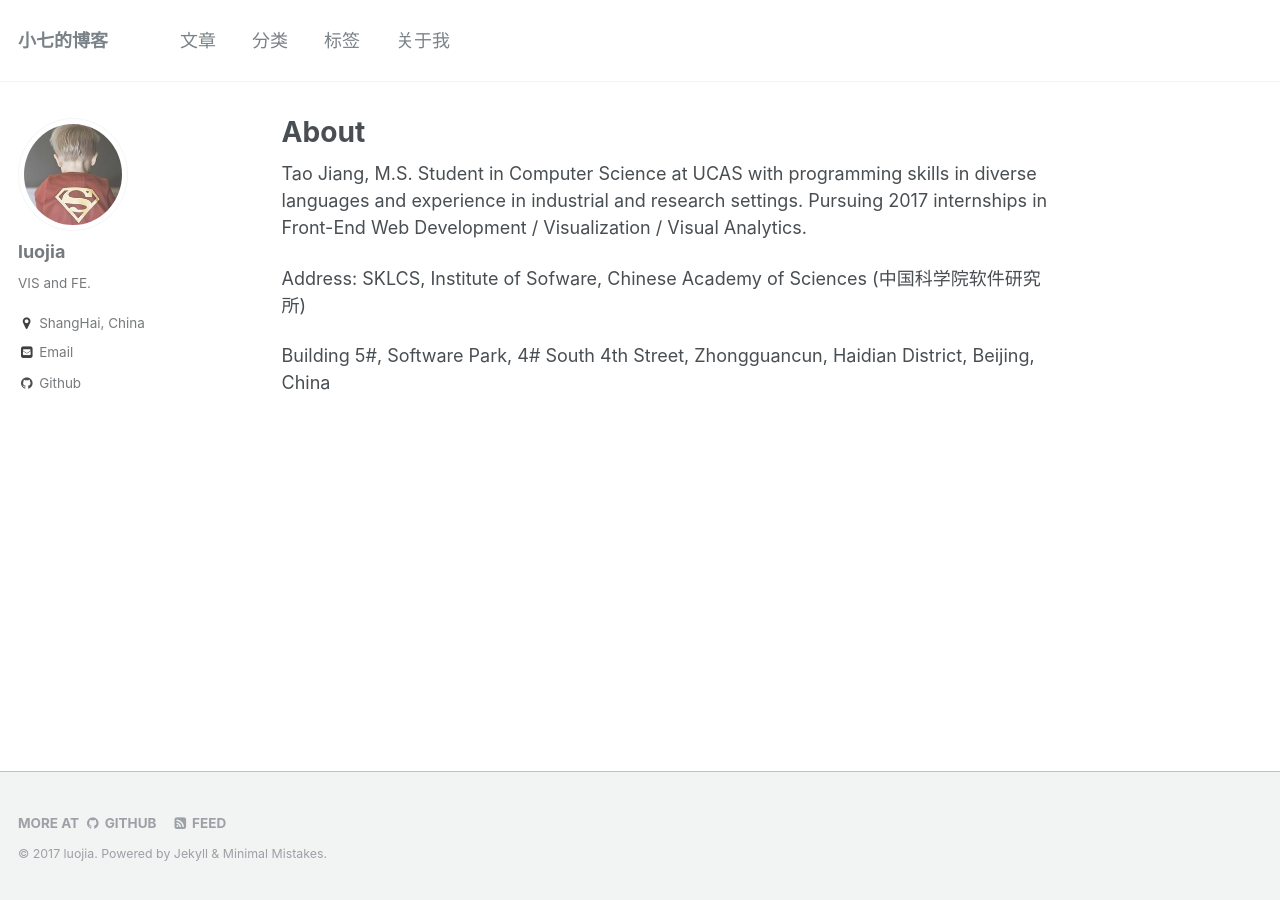
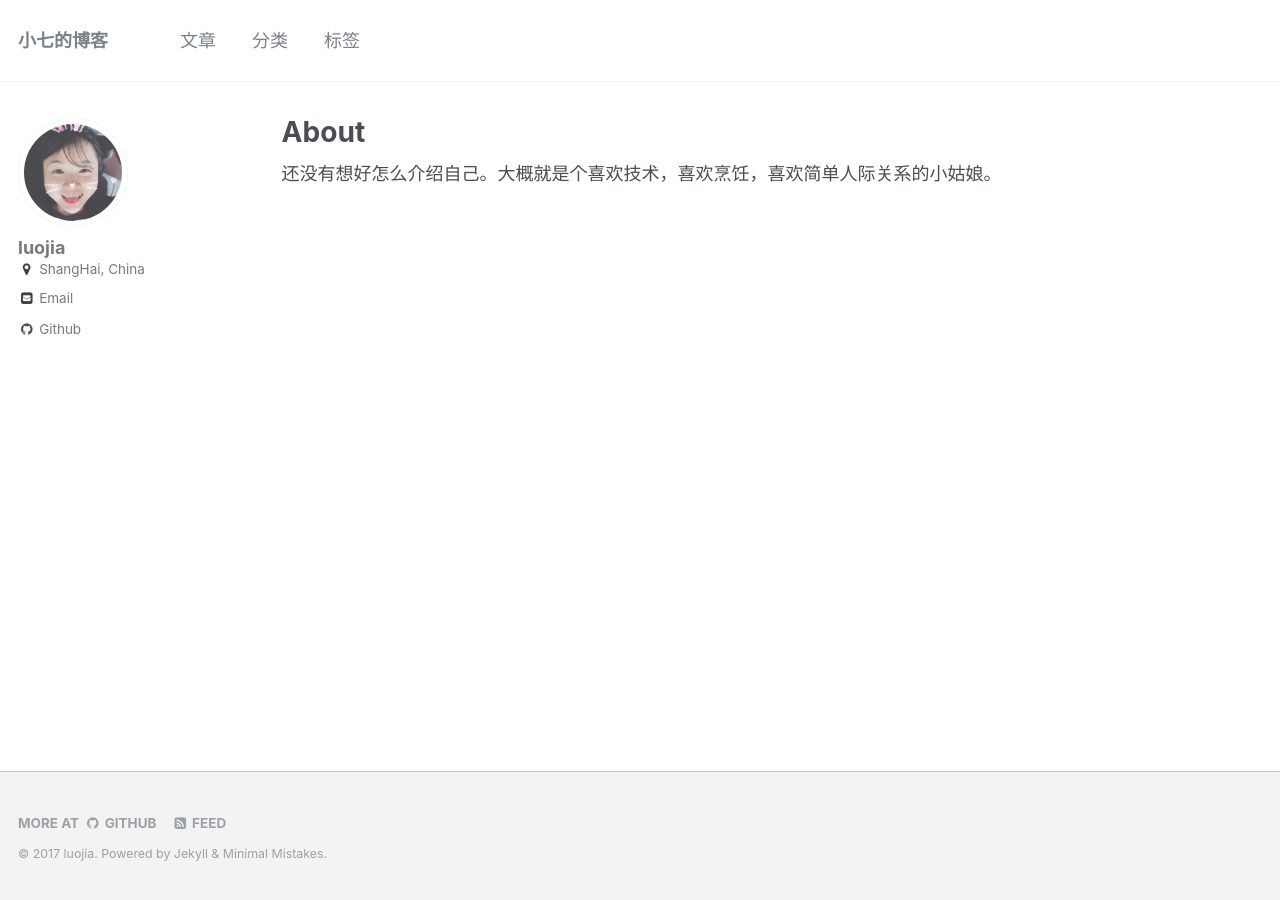
Before and after one commit to summer1914/summer1914.github.io, a Jekyll site: the page built from _pages/about.md, in a window 1280 px wide. Built offline with Jekyll 4.4.1, drawn with Linux system fonts in a browser that asks for light colours; comment, search, counter and statistics services are not loaded.

Commit message:
背景更换“

```diff
--- a/_config.yml
+++ b/_config.yml
@@ -85,7 +85,7 @@ analytics:
 author:
   name             : "luojia"
   avatar           : "bio-photo.jpg"
-  bio              : "VIS and FE."
+  bio              :
   location         : "ShangHai, China"
   email            : "summer_jia@yeah.net"
   uri              :
--- a/_data/navigation.yml
+++ b/_data/navigation.yml
@@ -15,5 +15,5 @@ main:
 #  - title: "留言板"
 #    url: /guestbook
 
-  - title: "关于我"
-    url: /about
+#  - title: "关于我"
+#    url: /about
--- a/_pages/about.md
+++ b/_pages/about.md
@@ -5,9 +5,4 @@ title: "About"
 ---
 
 {% include base_path %}
-
-Tao Jiang, M.S. Student in Computer Science at UCAS with programming skills in diverse languages and experience in industrial and research settings. Pursuing 2017 internships in Front-End Web Development / Visualization / Visual Analytics.
-
-Address: SKLCS, Institute of Sofware, Chinese Academy of Sciences (中国科学院软件研究所)
-
-Building 5#, Software Park, 4# South 4th Street, Zhongguancun, Haidian District, Beijing, China
+还没有想好怎么介绍自己。大概就是个喜欢技术，喜欢烹饪，喜欢简单人际关系的小姑娘。
```
Also changed, not shown: images/bio-photo.jpg, images/blogAlbumhomepage-banner-1.jpg, images/blogAlbumhomepage-banner-3.jpg (added), images/blogAlbumhomepage-banner-4.jpg (added), images/blogAlbumhomepage-banner-5.jpg (added), 5 other files.
